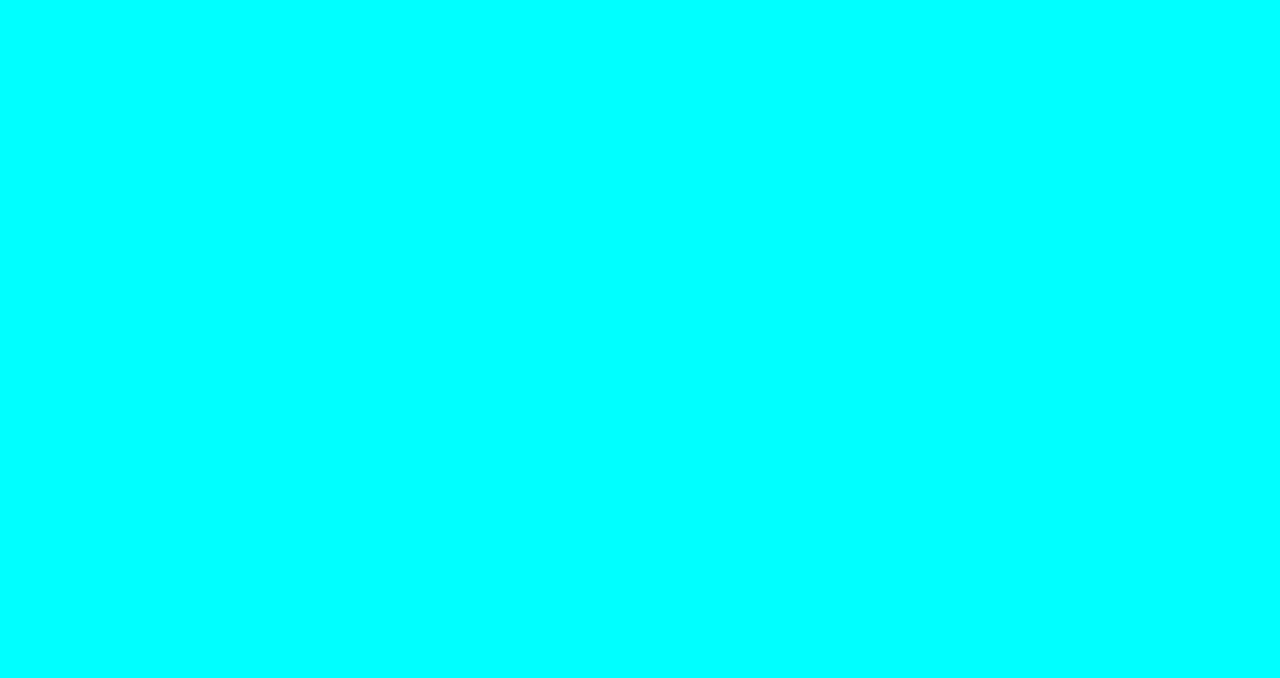
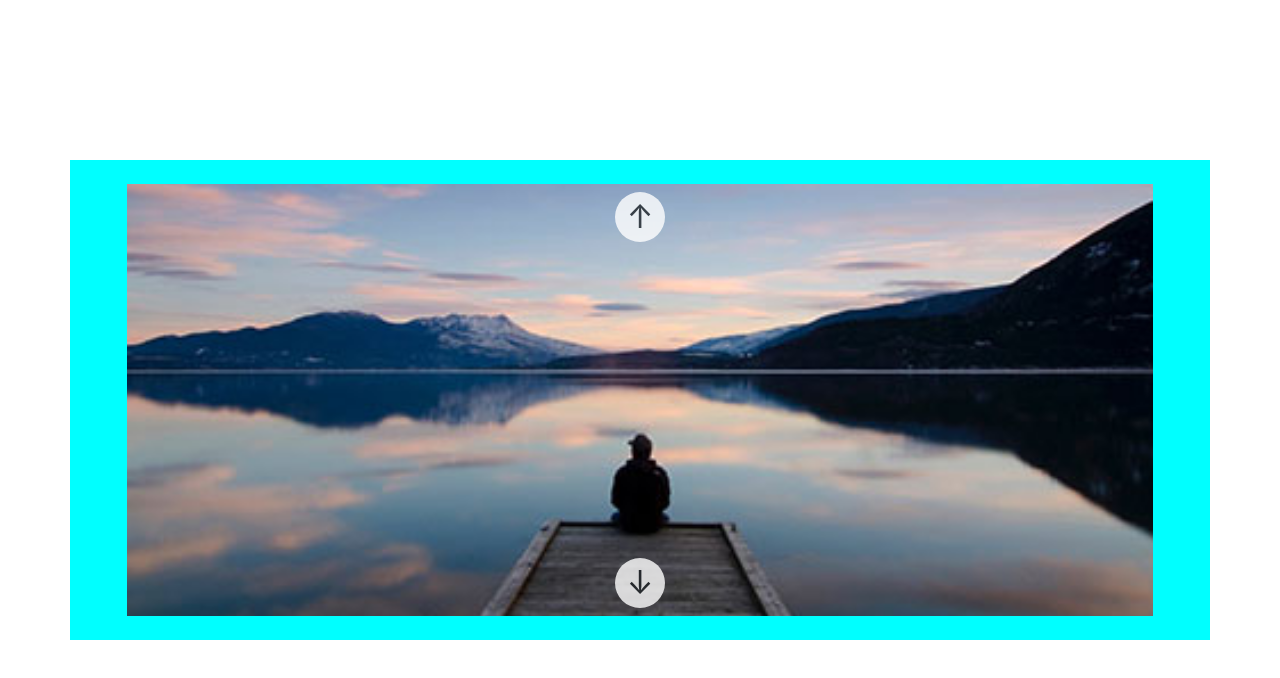
Before and after one commit to Serenajandra/js-array-carousel, a plain HTML site: page index.html in a window 1280 px wide. Drawn offline with nearby package versions, Linux system fonts and the light colour scheme.

Commit message:
creato markup statico

```diff
--- a/css/style.css
+++ b/css/style.css
@@ -1,3 +1,51 @@
-body{
-background-color: aqua;
+.container{
+    width: 90%;
+    height: 60vh;
+    margin:20vh auto;
+    position:relative;
+    /* RESET */
+    background-color: aqua;
 }
+
+.imagines_container{
+    position: absolute;
+    top: 50%;
+    left: 50%;
+    transform: translate(-50%,-50%);
+    width: 90%;
+    height: 90%;
+    /* RESET */
+    background-color: blueviolet;
+}
+
+.img_cell{
+    width: 100%;
+    height: 100%;
+}
+
+img{
+    width:100%;
+    height: 100%;
+    object-fit: cover;
+}
+
+.prev_arrow,.next_arrow{
+    position: absolute;
+    left: 50%;
+
+    transform: translatex(-50%);
+    background-color: white;
+    font-size: 2rem;
+    height: 50px;
+    width:50px;
+    opacity: .8;
+    text-align: center;
+    border-radius: 50px;
+}
+.next_arrow{
+    top:.5rem;
+}
+
+.prev_arrow{
+    bottom:.5rem;
+}
--- a/index.html
+++ b/index.html
@@ -9,6 +9,17 @@
     <title>Array carousel</title>
 </head>
 <body>
+    <Main>
+        <div class="container">
+            <div class="imagines_container">
+                <div class="img_cell bg-danger">
+                    <img src="img/01.jpg" alt="">
+                    <div class="prev_arrow">&darr;</div>
+                    <div class="next_arrow">&uarr;</div>
+                </div>
+            </div>
+        </div>
+    </Main>
 
     <script src="js/script.js"></script>
 </body>
```
Also changed, not shown: img/01.jpg (added), img/02.jpg (added), img/03.jpg (added), img/04.jpg (added), img/05.jpg (added).
